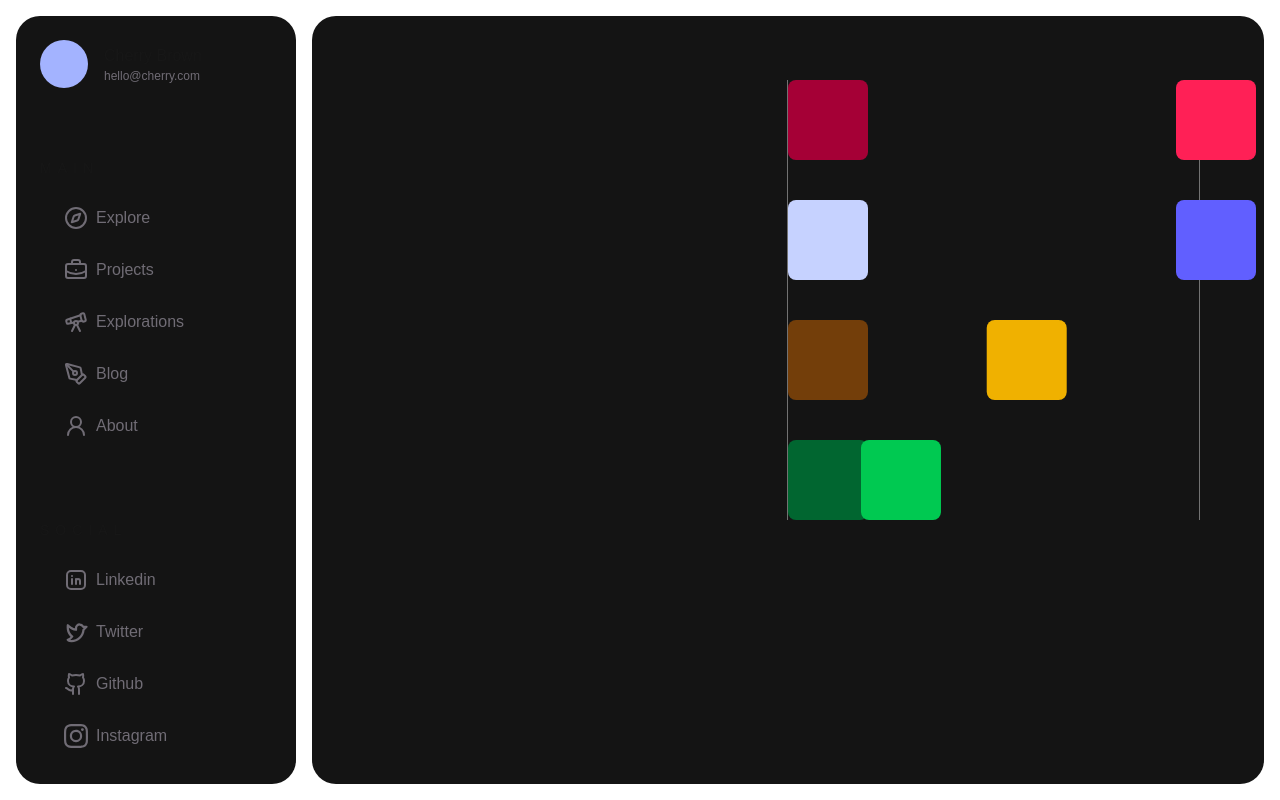
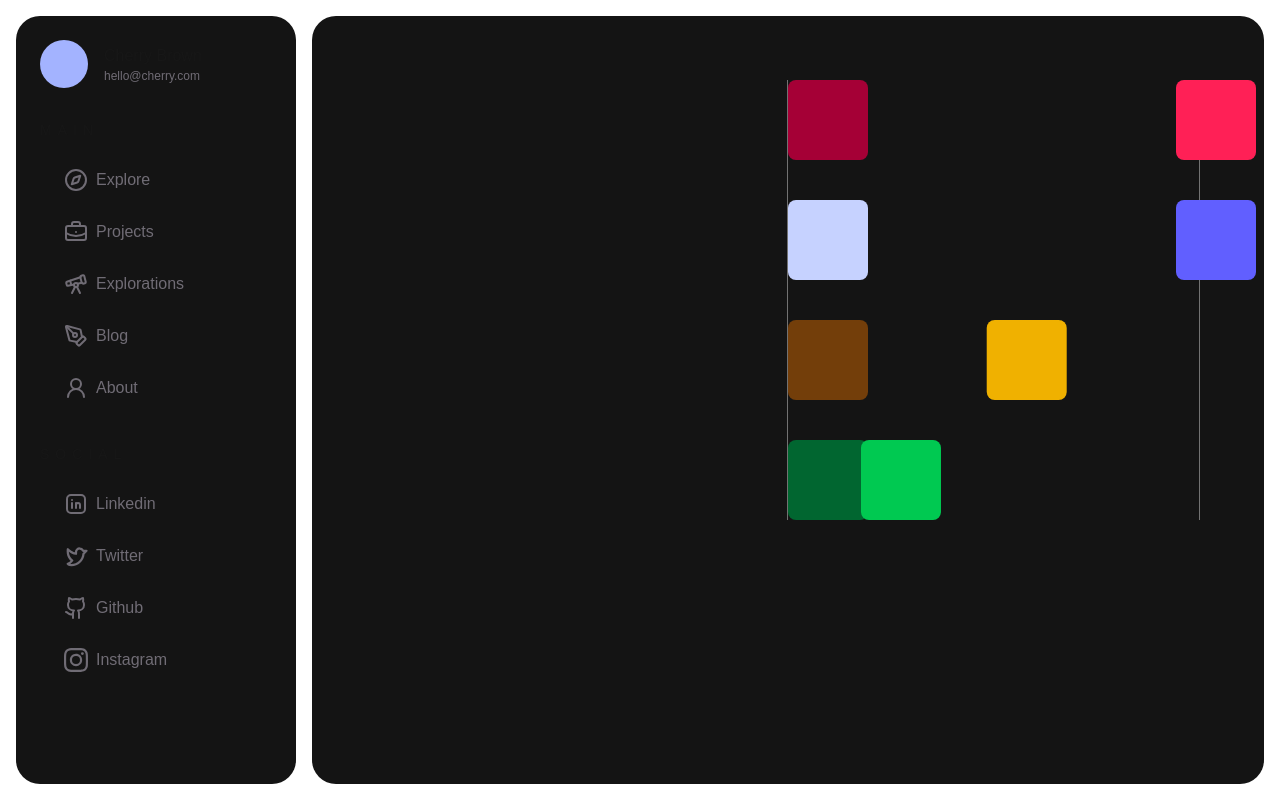
Before and after one commit to UMAIR9235/my-new-portfolio, a Next.js app: page / in a window 1280 px wide. Built offline with nearby package versions, Linux system fonts and the light colour scheme.

Commit message:
fix sidenav overflow

```diff
--- a/src/components/side-nav.tsx
+++ b/src/components/side-nav.tsx
@@ -14,7 +14,7 @@ import { SiInstagram } from "react-icons/si";
 
 function SideNav() {
   return (
-    <nav className="flex flex-col justify-between p-6 bg-[#141414] rounded-3xl min-w-[280px]">
+    <nav className="flex flex-col gap-8 p-6 bg-[#141414] rounded-3xl min-w-[280px]">
       <div className="flex items-center gap-4">
         <div className="w-12 h-12 rounded-full bg-indigo-300"></div>
         <div className="flex flex-col">
@@ -22,6 +22,7 @@ function SideNav() {
           <p className="text-xs text-[#706C75]">hello@cherry.com</p>
         </div>
       </div>
+      <div className="flex flex-col flex-1 gap-8 overflow-y-scroll">
         <div className="flex flex-col gap-4">
           <h5 className="text-sm tracking-[6px]">MAIN</h5>
           <ul className="flex flex-col gap-1 ">
@@ -68,6 +69,7 @@ function SideNav() {
             </li>
           </ul>
         </div>
+      </div>
     </nav>
   );
 }
```
Lines whose indentation alone changed are shown as unchanged.
